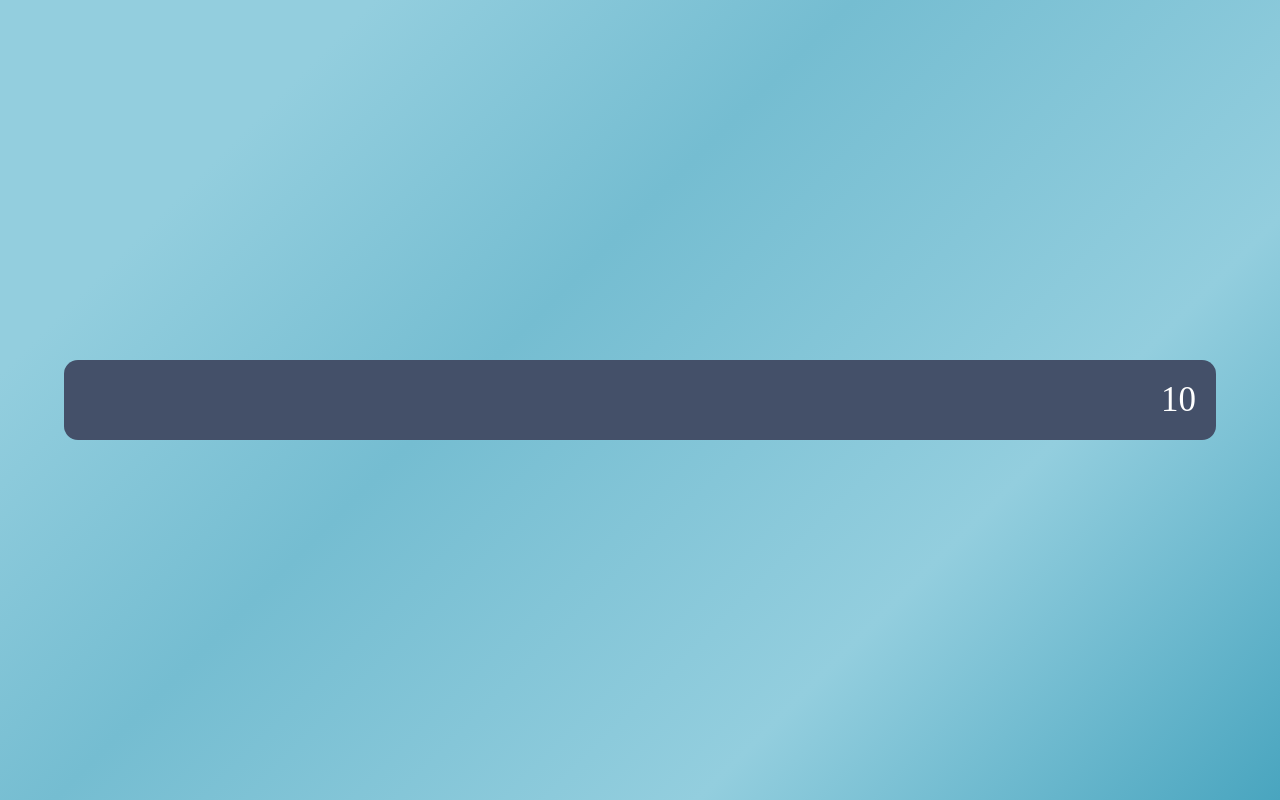
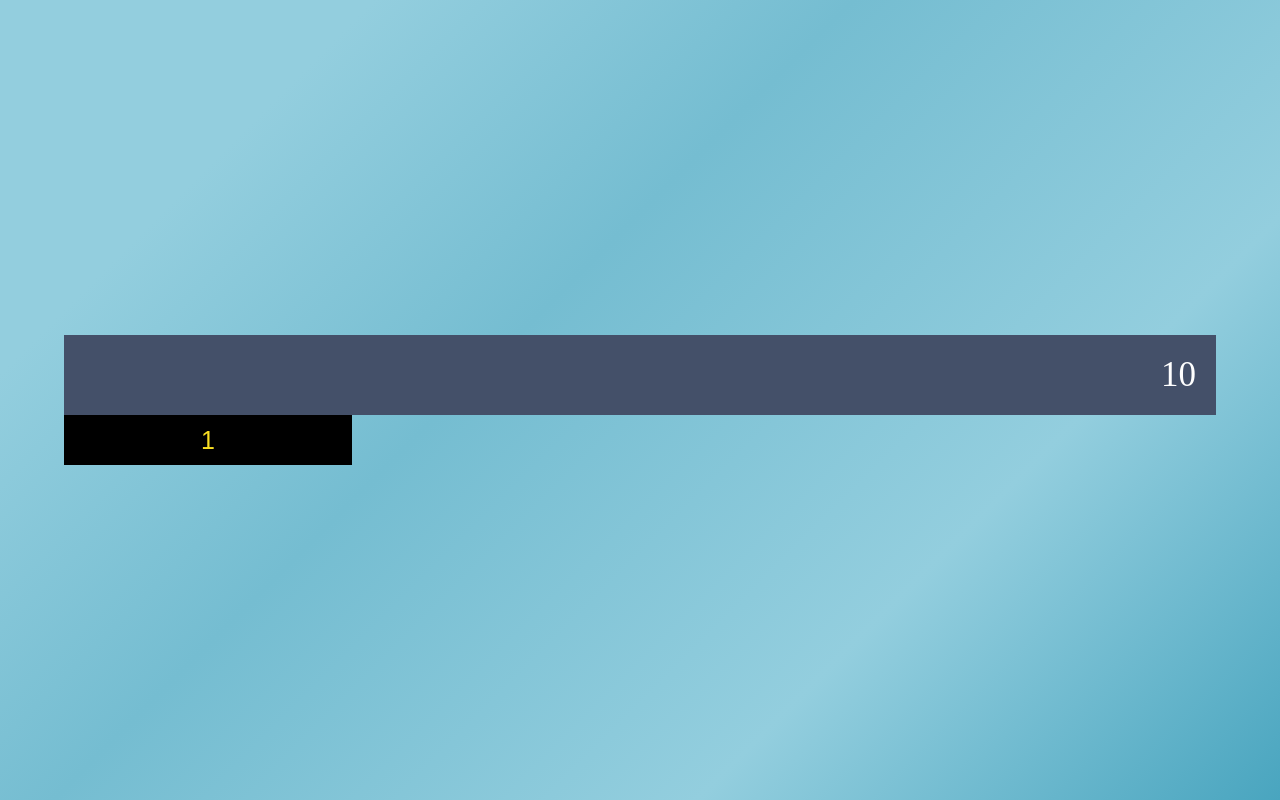
Before and after one commit to rodrigofigueroa/2_2020, a React (Create React App) app in the folder calc-app/: page / in a window 1280 px wide. Built offline with nearby package versions, Linux system fonts and the light colour scheme.

Commit message:
adding onClick and onHandler to the button adding props and also the rdeuction of the functions

```diff
--- a/calc-app/src/App.css
+++ b/calc-app/src/App.css
@@ -22,7 +22,7 @@ html,body{
 
 .container {
   width: 90%;
-  border-radius: 14px;
+  border-radius: 0px;
   overflow: hidden;
 }
 
@@ -34,3 +34,24 @@ html,body{
   color: #fff;
   font-size: 35px;
 }
+
+button {
+  width: 25%;
+  height: 50px;
+  outline: none;
+  border: 0;
+  background-color: #000;
+  font-size: 25px;
+  cursor: pointer;
+  transition: .6s all ease;
+  border: 1.5px solid transparent;
+}
+
+button._1 {
+  color:#F8DE22;
+}
+
+button:hover {
+  color: #4477CE;
+  border: 1.5px solid #4477CE
+}
--- a/calc-app/src/App.jsx
+++ b/calc-app/src/App.jsx
@@ -1,14 +1,21 @@
 //Import
 import React      from 'react'
 import { Result } from './components/Result'
+import { Button } from './components/Button'
 import './App.css'
 
 // Generar
 const App = () => {
   console.log( 'render' )
+
+  const onHandlerClickfunction = text => {
+    console.log( 'Text click', text )
+  }
+
   return (
     <main className='container'>
       <Result/>
+      <Button type={ '_1' } text={ '1' } handlerClick={ onHandlerClickfunction } />
     </main>
   )
 }
--- a/calc-app/src/components/Button.jsx
+++ b/calc-app/src/components/Button.jsx
@@ -1,7 +1,18 @@
-import React from 'react'
+import React      from 'react'
+import PropTypes  from 'prop-types'
 
-const Button = () => {
-  return 'Button'
+const Button = ({ type, text, handlerClick }) => (
+    <button className={ type } onClick={ () => handlerClick( text )}>
+      <span>
+        { text }
+      </span>
+    </button>
+  )
+
+Button.propTypes = {
+  type: PropTypes.string,
+  text: PropTypes.string.isRequired,
+  handlerClick: PropTypes.func.isRequired
 }
 
 export { Button }
--- a/calc-app/src/components/Result.jsx
+++ b/calc-app/src/components/Result.jsx
@@ -1,17 +1,13 @@
 import React      from 'react'
 import PropTypes  from 'prop-types'
 
-const Result = ({ value = '9' }) => {
-  // const { value } = props
-  console.log( 'Result ', value )
-  return (
+const Result = ({ value = '9' }) => (
     <div className="result">
       <span>
         { value }
       </span>
     </div>
   )
-}
 
 Result.propTypes = {
   value: PropTypes.string.isRequired
```
